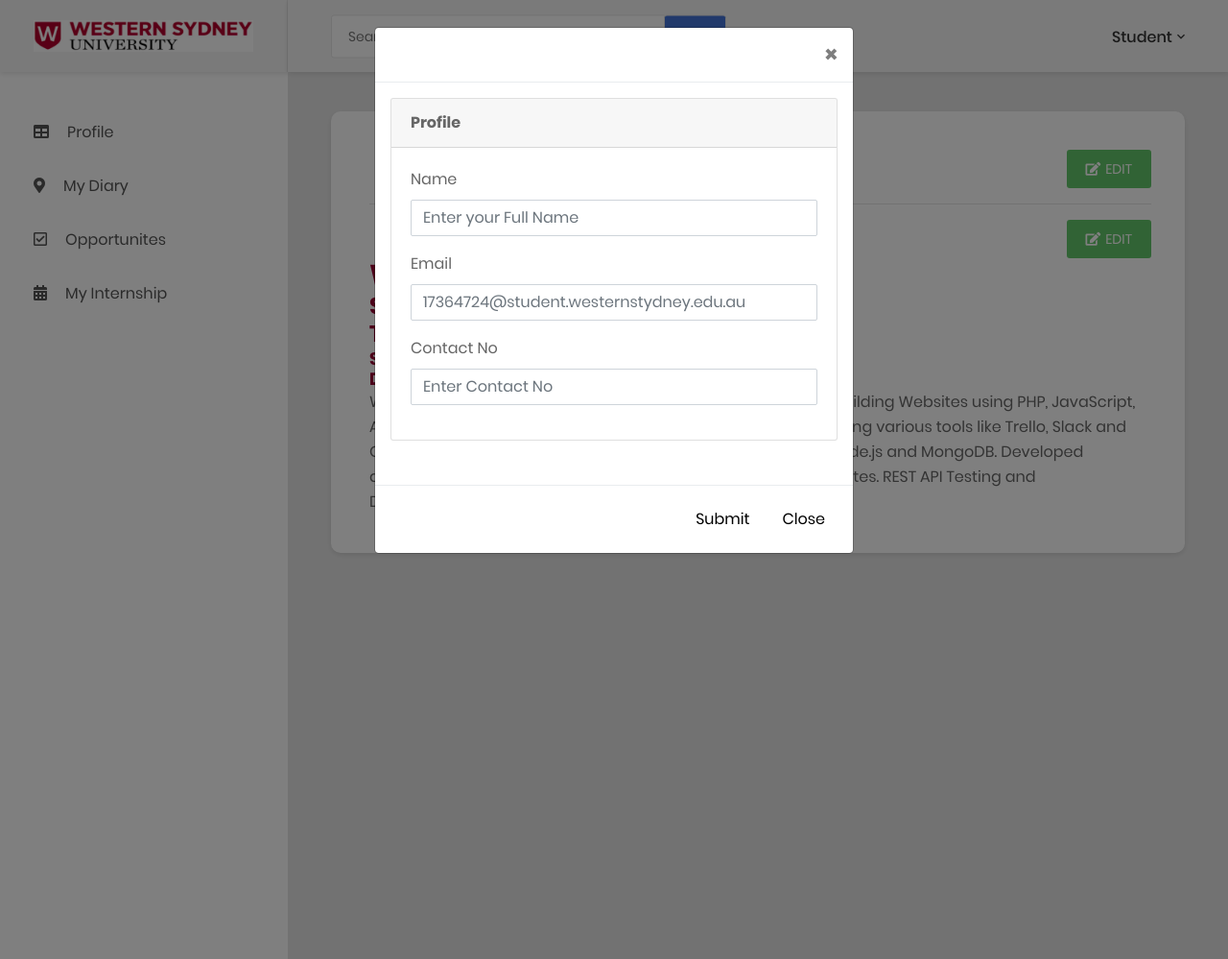
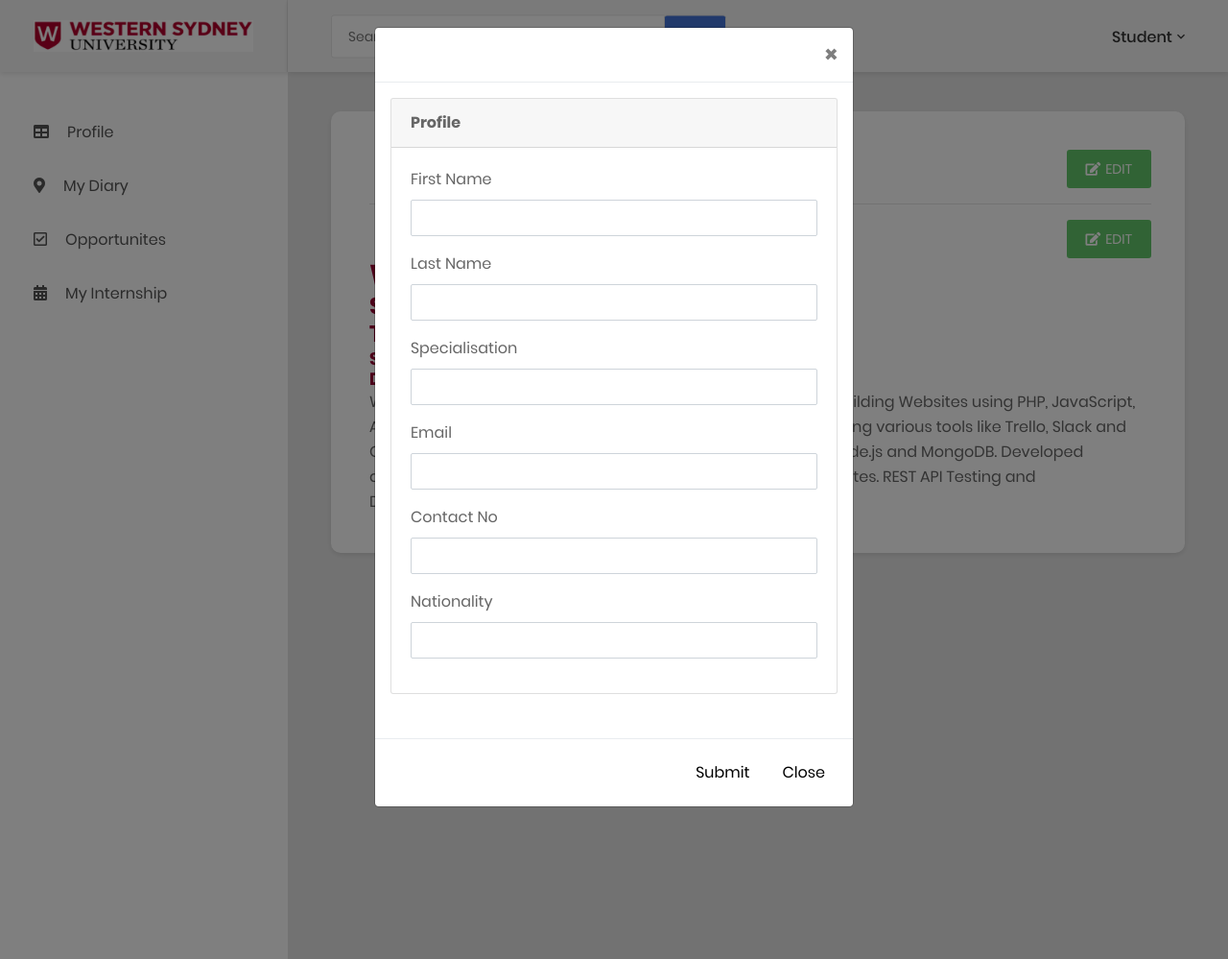
Before and after one commit to Gaurab-Dongol/ICTP-Management-System, a PHP site: page /dashboard.php?UID=1 in a window 1280 px wide, after a click on "EDIT". Shown: the whole page at 96% size. Run offline with PHP 8.4, Linux system fonts and the light colour scheme; the visitor is signed in with stand-in values (Sample User, id 1); tables that the repository leaves empty or names only in its code hold one stand-in row (values such as "Sample post"); data that the repository does not hold is empty.

Commit message:
dashboard

```diff
--- a/dashboard.php
+++ b/dashboard.php
@@ -36,7 +36,20 @@
 			echo "<script>alert('Import done');</script>";
 		}
 		}
-	}
+    }
+
+    if(isset($_POST["Update"]))
+    {
+        $update = "UPDATE student SET 'FirstName'=".$_POST['firstname'].",'LastName'=".$_POST['lastname'].",'EmailAddress'=".$_POST['Email'].",'ContactNo'=".$_POST['ContactNo'].",'Specialisation'=".$_POST['Specialisation']." where USERID='".$UID."'";
+        $rs = mysqli_query($conn, $update);
+        $row = mysqli_fetch_row($rs);
+    }
+
+    //Fetch data of student from database for input type
+    $UID = $_GET['UID'];
+    $fetch = "SELECT * from student where USERID='".$UID."'";
+    $s = mysqli_query($conn, $fetch);
+    $r = mysqli_fetch_row($s);
     ?>
 
     <div class="page-wrapper">
@@ -72,7 +85,7 @@
                                             //$count = 0;
                                                 foreach($rs as $row){
                                         ?>
-                                        <h2><?php echo $row["FirstName"]?></h2>
+                                        <h2><?php echo $row["FirstName"]." ".$row["LastName"]?></h2>
                                         <h4><?php echo $row["Specialisation"]?></h4>
                                         <h4><?php echo $row["EmailAddress"]?></h4>
                                         <h4><?php echo $row["ContactNo"]?></h4>
@@ -164,31 +177,47 @@
                   <div class="modal-body">
                     <div class="card">
                         <div class="card-header">
+
                             <strong>Profile</strong>
                           </div>
+                          <form action="" method="POST">
                           <div class="card-body card-block">
                             <div class="form-group">
-                              <label for="qualification" class=" form-control-label">Name</label>
-                              <input type="text" id="qualification" placeholder="Enter your Full Name" class="form-control">
+                              <label class=" form-control-label">First Name</label>
+                              <input type="text" value="<?php echo $r["FirstName"];?>"class="form-control" name="firstname">
                             </div>
                             <div class="form-group">
-                              <label for="email" class=" form-control-label">Email</label>
-                              <input type="text" id="email" placeholder="17364724@student.westernstydney.edu.au" class="form-control">
+                              <label class=" form-control-label">Last Name</label>
+                              <input type="text" value="<?php echo $r["LastName"];?>" class="form-control" name="lastname">
                             </div>
                             <div class="form-group">
-                             <label for="contact" class=" form-control-label">Contact No</label>
-                             <input type="tel" id="contact" placeholder="Enter Contact No" class="form-control">
+                              <label class=" form-control-label">Specialisation</label>
+                              <input type="text" value="<?php echo $r["Specialisation"];?>" class="form-control" name="Specialisation">
+                            </div>
+                            <div class="form-group">
+                              <label class=" form-control-label">Email</label>
+                              <input type="text" value="<?php echo $r["EmailAddress"];?>" class="form-control" name="Email">
+                            </div>
+                            <div class="form-group">
+                             <label class=" form-control-label">Contact No</label>
+                             <input type="tel" value="<?php echo $r["ContactNo"];?>" class="form-control" name="ContactNo">
+                            </div>
+
+                            <div class="form-group">
+                             <label class=" form-control-label">Nationality</label>
+                             <input type="tel" value="<?php echo $r["Nationality"];?>" class="form-control" name="Nationality">
                             </div>
                           </div>
                       </div>
                   </div>
                   <div class="modal-footer">
-                    <button type="submit" class="btn btn-default">Submit</button>
+                    <button type="submit" class="btn btn-default" name="Update">Submit</button>
                     <button type="button" class="btn btn-default" data-dismiss="modal">Close</button>
                   </div>
                 </div>
               </div>
             </div>
+            </form>
             <!-- Modal Code Finish-->
 
             <!-- Mdal Code Start -->
--- a/diary.php
+++ b/diary.php
@@ -36,6 +36,7 @@ if($_SERVER["REQUEST_METHOD"] == "POST"){
             $rs = mysqli_query($conn, $sql4);
             $row = mysqli_fetch_row($rs);
             $SID = $row[0];
+
             $sql1a = "select internshipid from student_intern where studentid = '".$SID."'";
             $rs = mysqli_query($conn, $sql1a);
             $row = mysqli_fetch_row($rs);
```
